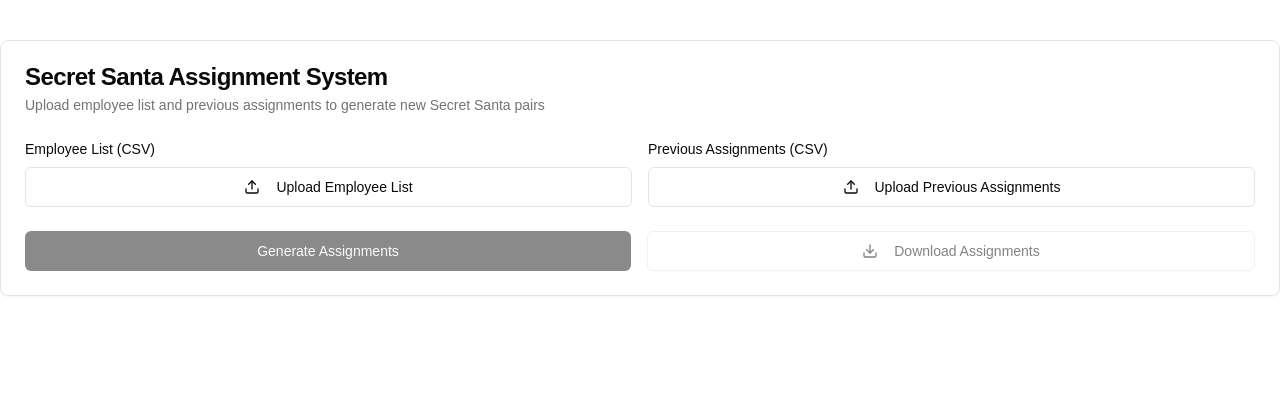
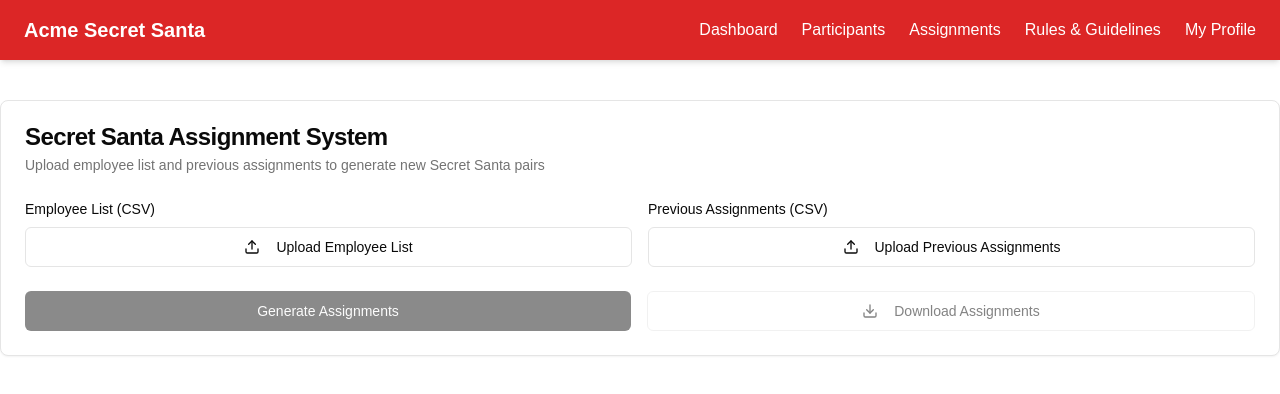
Before and after one commit to adityarwt1/Secret_Santa_Game, a Next.js app: page / in a window 1280 px wide. Shown: the top 394 px of the page. Built offline with nearby package versions, Linux system fonts and the light colour scheme.

Commit message:
navbar added

```diff
--- a/app/layout.tsx
+++ b/app/layout.tsx
@@ -1,9 +1,10 @@
 import type { Metadata } from 'next'
 import './globals.css'
+import Navbar from '@/components/Navbar'
 
 export const metadata: Metadata = {
   title: 'Santa Secret App',
-  description: 'Santa Secrete app CSV File made Aditya Rawat Fullstack Engineer',
+  description: 'Santa Secrete app CSV File made Aditya Rawat Fullstack Engineer python/Nextjs expert',
   keywords:"secret santa game, secrete santa game, code challenge"
 }
 
@@ -14,6 +15,7 @@ export default function RootLayout({
 }>) {
   return (
     <html lang="en">
+      <Navbar/>
       <body>{children}</body>
     </html>
   )
--- /dev/null
+++ b/components/Navbar.js
@@ -0,0 +1,41 @@
+import React from "react";
+import Link from "next/link";
+
+const Navbar = () => {
+  return (
+    <nav className="bg-red-600 text-white py-4 px-6 flex justify-between items-center shadow-md">
+      <div className="text-xl font-bold">
+        <Link href="/">Acme Secret Santa</Link>
+      </div>
+      <ul className="flex space-x-6">
+        <li>
+          <Link href="/dashboard" className="hover:underline">
+            Dashboard
+          </Link>
+        </li>
+        <li>
+          <Link href="/participants" className="hover:underline">
+            Participants
+          </Link>
+        </li>
+        <li>
+          <Link href="/assignments" className="hover:underline">
+            Assignments
+          </Link>
+        </li>
+        <li>
+          <Link href="/rules" className="hover:underline">
+            Rules & Guidelines
+          </Link>
+        </li>
+        <li>
+          <Link href="/profile" className="hover:underline">
+            My Profile
+          </Link>
+        </li>
+      </ul>
+    </nav>
+  );
+};
+
+export default Navbar;
```
